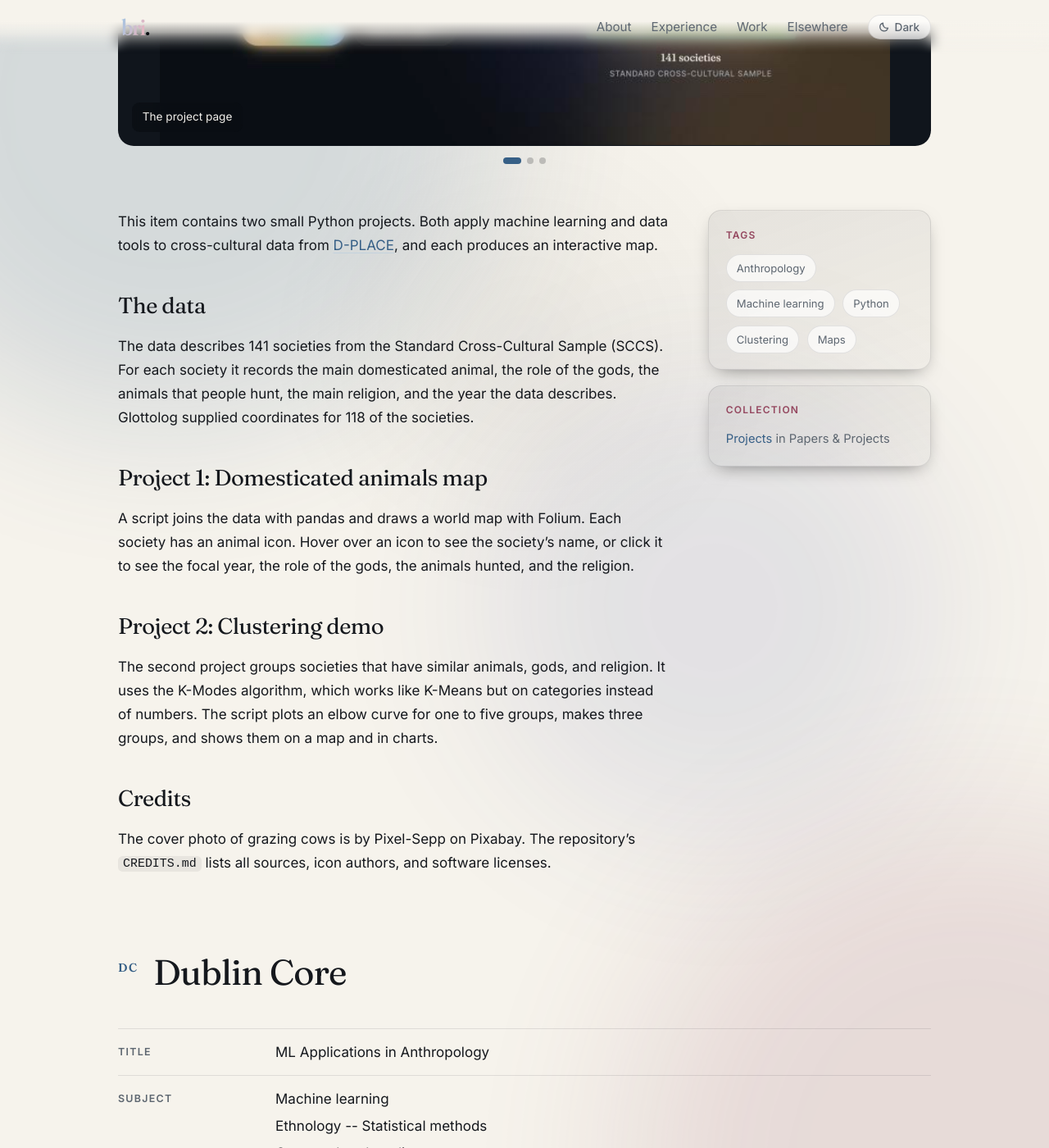
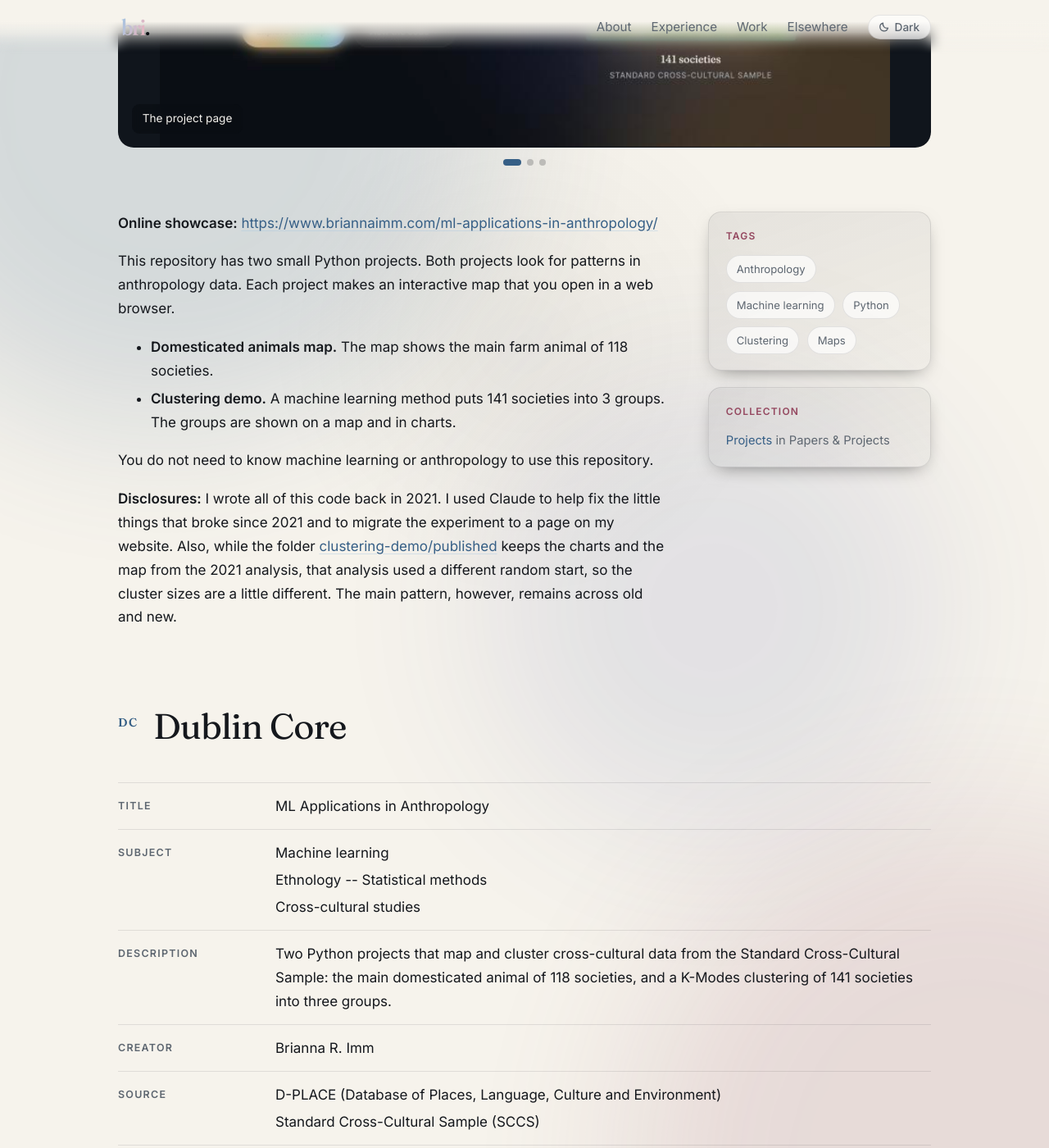
Before and after one commit to briannarimm/briannarimm.github.io, a Jekyll site: the page built from _items/ml-applications-in-anthropology.md, in a window 1280 px wide and 1400 px high, scrolled down 1055 px. Shown: the whole window at 82% size. Built offline with Jekyll 4.4.1, drawn with Linux system fonts in a browser that asks for light colours.

Commit message:
Update 2 items
- Update: Creating and Clustering Patron Data
- Update: ML Applications in Anthropology

```diff
--- a/_items/ml-applications-in-anthropology.md
+++ b/_items/ml-applications-in-anthropology.md
@@ -29,30 +30,23 @@ dc:
   subject: ["Machine learning", "Ethnology -- Statistical methods", "Cross-cultural studies"]
   publisher: ["Brianna R. Imm"]
   date: ["2021"]
-  source: ["D-PLACE (Database of Places, Language, Culture and Environment)", "Standard Cross-Cultural Sample (SCCS)"]
   type: ["InteractiveResource", "Dataset", "Software"]
   format: ["text/html"]
   identifier: ["https://www.briannaimm.com/ml-applications-in-anthropology/"]
+  source: ["D-PLACE (Database of Places, Language, Culture and Environment)", "Standard Cross-Cultural Sample (SCCS)"]
   language: ["en"]
   relation: ["https://github.com/briannarimm/ml-applications-in-anthropology", "https://library.briannaimm.com/omeka/items/show/1"]
   coverage: ["Anthropology", "Machine learning"]
   rights: ["MIT License. Photos from Pixabay; see CREDITS.md in the repository."]
 ---
 
-This item contains two small Python projects. Both apply machine learning and data tools to cross-cultural data from [D-PLACE](https://d-place.org/), and each produces an interactive map.
+**Online showcase:** <https://www.briannaimm.com/ml-applications-in-anthropology/>
 
-## The data
+This repository has two small Python projects. Both projects look for patterns in anthropology data. Each project makes an interactive map that you open in a web browser.
 
-The data describes 141 societies from the Standard Cross-Cultural Sample (SCCS). For each society it records the main domesticated animal, the role of the gods, the animals that people hunt, the main religion, and the year the data describes. Glottolog supplied coordinates for 118 of the societies.
+* **Domesticated animals map.** The map shows the main farm animal of 118 societies.
+* **Clustering demo.** A machine learning method puts 141 societies into 3 groups. The groups are shown on a map and in charts.
 
-## Project 1: Domesticated animals map
+You do not need to know machine learning or anthropology to use this repository.
 
-A script joins the data with pandas and draws a world map with Folium. Each society has an animal icon. Hover over an icon to see the society's name, or click it to see the focal year, the role of the gods, the animals hunted, and the religion.
-
-## Project 2: Clustering demo
-
-The second project groups societies that have similar animals, gods, and religion. It uses the K-Modes algorithm, which works like K-Means but on categories instead of numbers. The script plots an elbow curve for one to five groups, makes three groups, and shows them on a map and in charts.
-
-## Credits
-
-The cover photo of grazing cows is by Pixel-Sepp on Pixabay. The repository's `CREDITS.md` lists all sources, icon authors, and software licenses.
+**Disclosures:** I wrote all of this code back in 2021. I used Claude to help fix the little things that broke since 2021 and to migrate the experiment to a page on my website. Also, while the folder [clustering-demo/published](clustering-demo/published) keeps the charts and the map from the 2021 analysis, that analysis used a different random start, so the cluster sizes are a little different. The main pattern, however, remains across old and new.
```
Also changed, not shown: other parts of _items/ml-applications-in-anthropology.md (+2 -1 lines), _items/creating-and-clustering-patron-data.md (+3 -8 lines).
